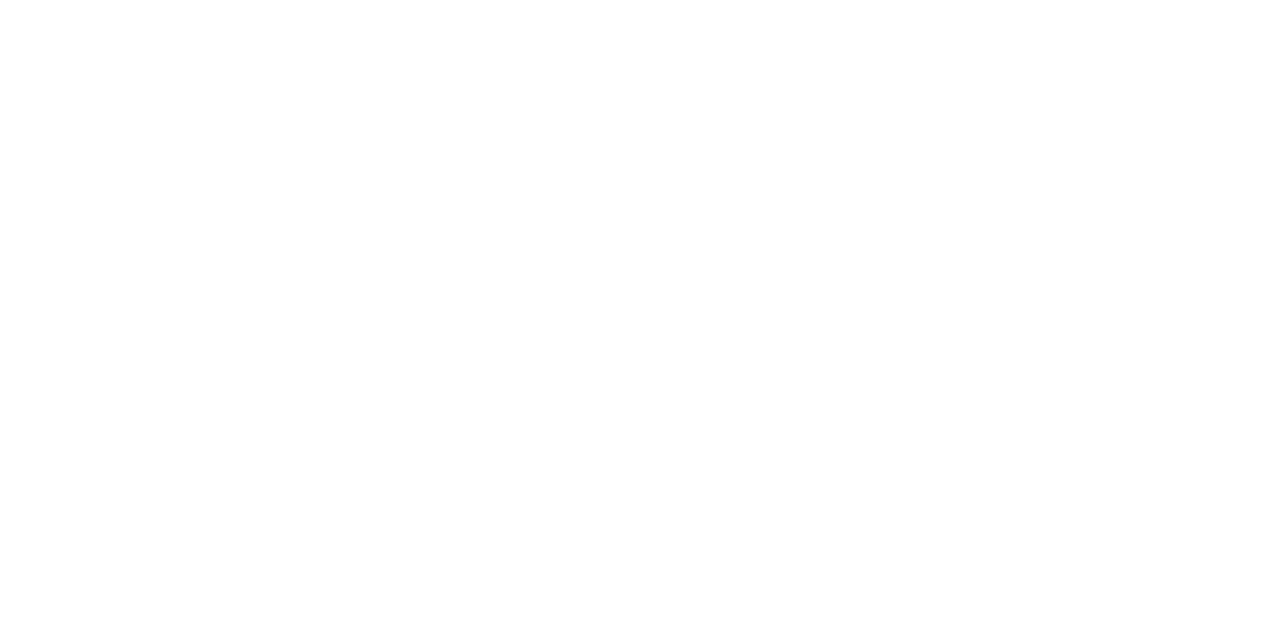
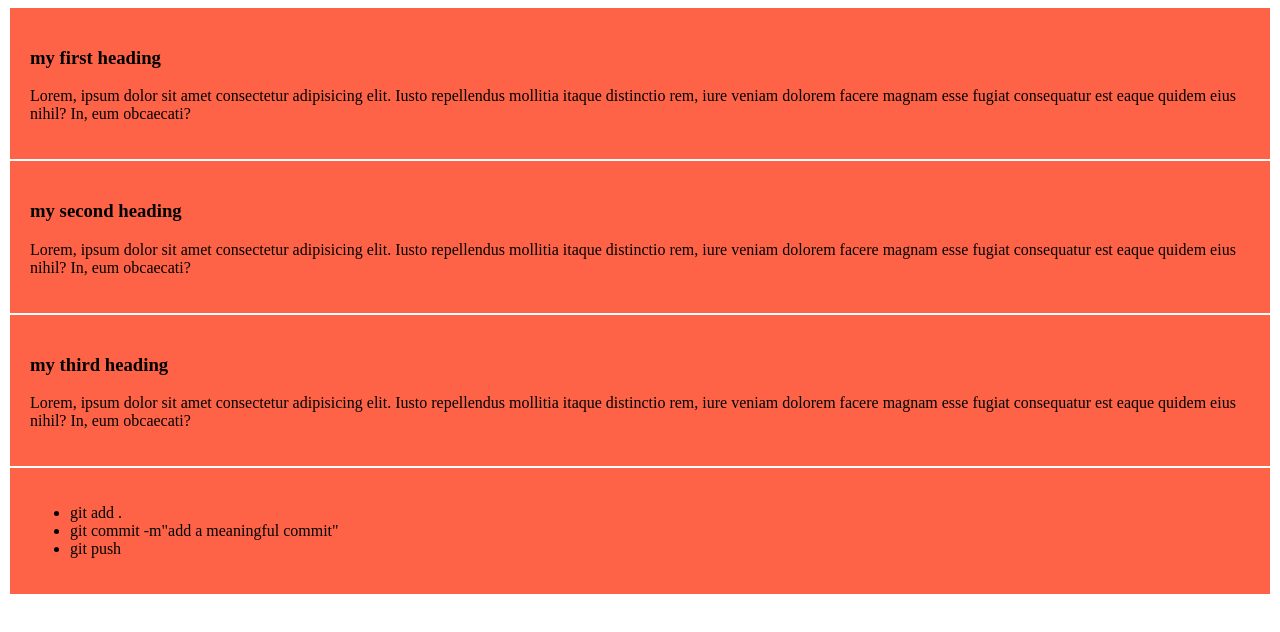
Before and after one commit to adnanazizpatwary/my-simple-website, a plain HTML site: page index.html in a window 1280 px wide. Drawn offline with Linux system fonts and the light colour scheme.

Commit message:
added a meaningful Commit

```diff
--- a/index.html
+++ b/index.html
@@ -4,8 +4,37 @@
     <meta charset="UTF-8">
     <meta name="viewport" content="width=device-width, initial-scale=1.0">
     <title>My simple Website</title>
+    <link rel="stylesheet" href="styles/style.css">
+
 </head>
 <body>
+    <div>
+        <h3>my first heading</h3>
+        <p>
+            Lorem, ipsum dolor sit amet consectetur adipisicing elit. Iusto repellendus mollitia itaque distinctio rem, iure veniam dolorem facere magnam esse fugiat consequatur est eaque quidem eius nihil? In, eum obcaecati?
+        </p>
+    </div>
+    <div>
+        <h3>my second heading</h3>
+        <p>
+            Lorem, ipsum dolor sit amet consectetur adipisicing elit. Iusto repellendus mollitia itaque distinctio rem, iure veniam dolorem facere magnam esse fugiat consequatur est eaque quidem eius nihil? In, eum obcaecati?
+        </p>
+    </div>
+    <div>
+        <h3>my third heading</h3>
+        <p>
+            Lorem, ipsum dolor sit amet consectetur adipisicing elit. Iusto repellendus mollitia itaque distinctio rem, iure veniam dolorem facere magnam esse fugiat consequatur est eaque quidem eius nihil? In, eum obcaecati?
+        </p>
+    </div>
+    <div>
+        <ul>
+            <li>
+                git add .
+            </li>
+            <li>git commit -m"add a meaningful commit"</li>
+            <li>git push</li>
+        </ul>
+    </div>
 
 </body>
 </html>
--- /dev/null
+++ b/styles/style.css
@@ -0,0 +1,5 @@
+div{
+    background-color: tomato;
+    padding: 20px;
+    margin: 2px;
+}
```
